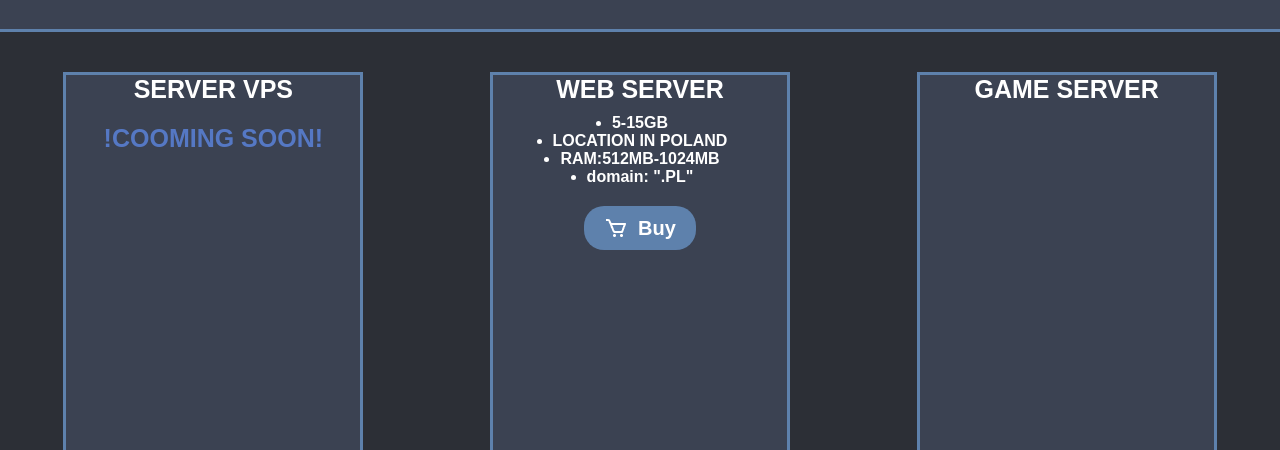
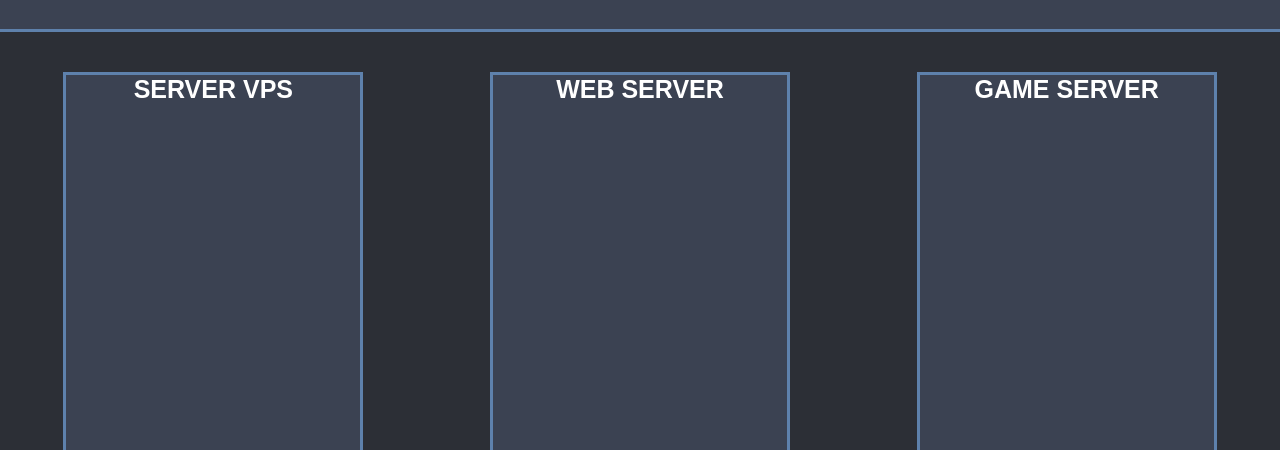
Before and after one commit to garaa1/HostingWebsite, a plain HTML site: page index.html in a window 1280 px wide. Shown: the part 739-1189 px from the top of the page. Drawn offline with Linux system fonts and the light colour scheme.

Commit message:
offer update

```diff
--- a/index.html
+++ b/index.html
@@ -35,23 +35,10 @@
             <div class="vpsServ">
                 <div class="descriptionVpsServ">
                     <p class="nameServ">SERVER VPS</p>
-                    <p class="waringDescription">!COOMING SOON!</p>
                 </div>
             </div>
             <div class="webServ">
                 <p class="nameServ">WEB SERVER</p>
-                <div class="offerMainDescription">
-                    <ul class="offerDescription">
-                        <li>5-15GB</li>
-                        <li>LOCATION IN POLAND</li>
-                        <li>RAM:512MB-1024MB</li>
-                        <li>domain: ".PL"</li>
-                    </ul>
-                    <button class="buttonBuy">
-                        <img class="imgBuyIt" src="img/cart-regular-24.png" alt="BuyIt">
-                        <p class="buyIt">Buy</p>
-                    </button>
-                </div>
             </div>
             <div class="gamesServ">
                 <p class="nameServ">GAME SERVER</p>
--- a/styles/styles.css
+++ b/styles/styles.css
@@ -139,53 +139,3 @@ body{
     font-size: 25px;
     cursor: pointer;
 }
-.waringDescription{
-    text-align: center;
-    color: rgb(85, 120, 196);
-    font-family: sans-serif;
-    font-weight: bold;
-    font-size: 25px;
-    cursor: pointer;
-    margin-top: 20px;
-}
-.offerDescription{
-    margin-top: 10px;
-    font-family: sans-serif;
-    font-weight: bold;
-    color: white;
-    display: flex;
-    flex-direction: column;
-    align-items: center;
-    cursor: pointer;
-}
-.buttonBuy{
-    border: none;
-    border-radius: 20px;
-    padding: 10px 20px;
-    cursor: pointer;
-    background-color:#5E81AC;
-    transition: all 0.15s;
-    display: flex;
-    justify-content: center;
-    align-items: center;
-    margin-top: 20px;
-}
-.buyIt{
-    color: white;
-    font-weight: bold;
-    font-size: 20px;
-}
-.offerMainDescription{
-    display: flex;
-    align-items: center;
-    justify-self: center;
-    flex-direction: column;
-}
-.imgBuyIt{
-    margin-right: 10px;
-    width: 100%;
-    height: 100%;
-}
-.buttonBuy:hover{
-    opacity: 0.7;
-}
```
